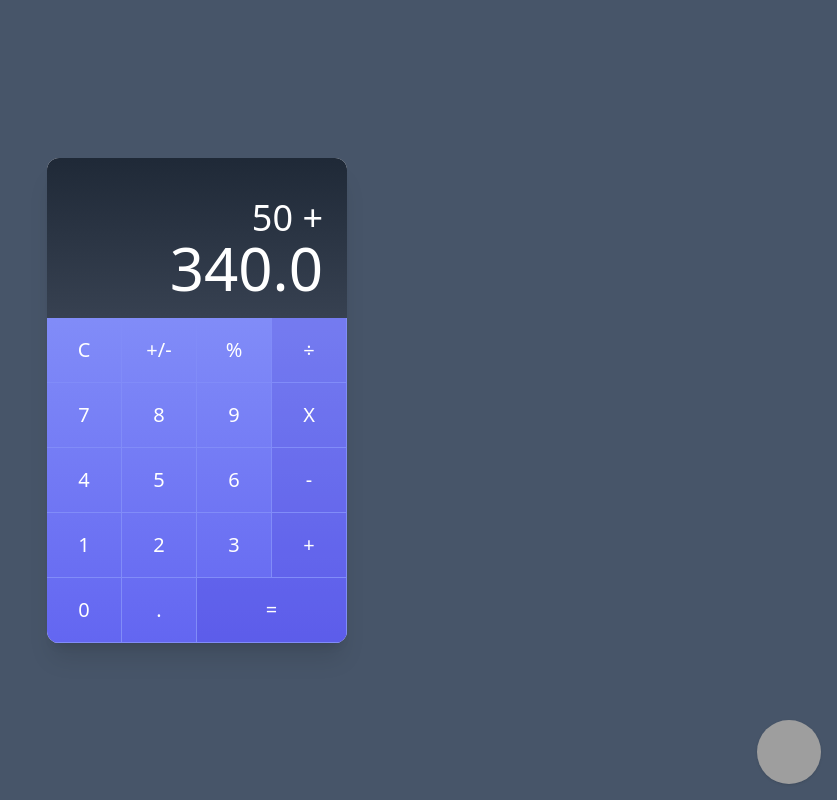
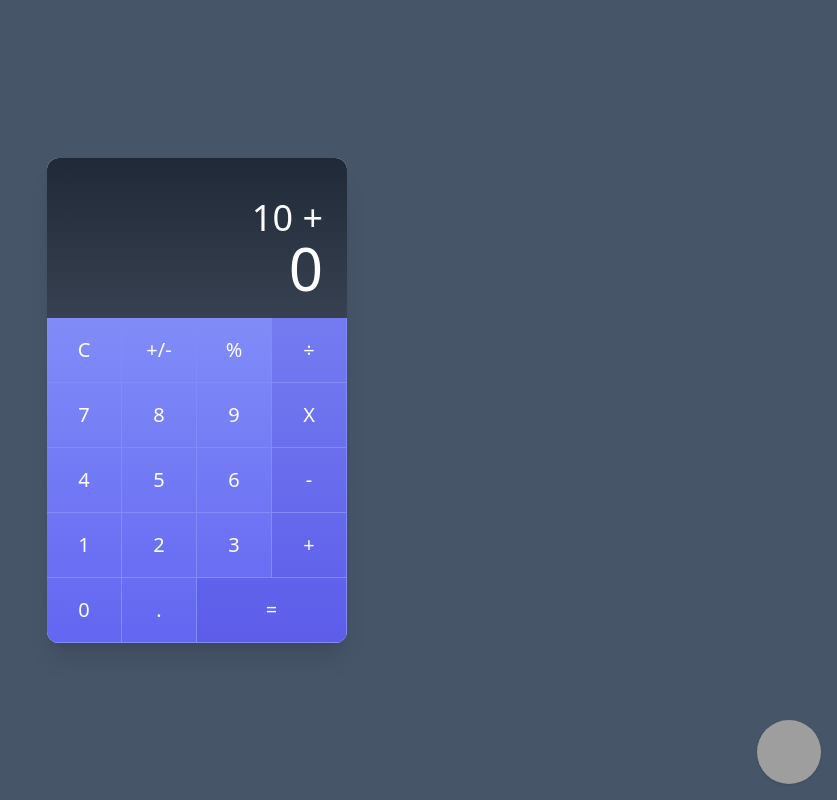
Before and after one commit to nickpazfernande/Zoneless-calculator, an Angular app: page /calculator in a window 1280 px wide. Shown: the whole page, without its empty margins (443-1280 px from the left). Built offline with nearby package versions, Linux system fonts and the light colour scheme; grey boxes are pictures that could not be loaded.

Commit message:
Calculator services

```diff
--- a/src/app/calculator/components/calculator/calculator.component.html
+++ b/src/app/calculator/components/calculator/calculator.component.html
@@ -1,9 +1,13 @@
 <div class="w-screen h-40 bg-gradient-to-b from-gray-800 to-gray-700 flex items-end text-right"
   style="max-width: 300px;">
   <div class="w-full py-5 px-6 text-6xl text-white font-thin">
-    <span class="text-4xl">50 +</span>
+    <!-- Nueva sintaxis de if -->
+    @if(subResultText() !== '0') {
+    <!-- Al ser señales, se deben invocar como funciones -->
+    <span class="text-4xl">{{ subResultText() }} {{ lastOperator() }}</span>
+    }
     <br>
-    <span>340.0</span>
+    <span>{{ resultText() }}</span>
   </div>
 </div>
 <div class="w-full bg-gradient-to-b from-indigo-400 to-indigo-500">
--- a/src/app/calculator/components/calculator/calculator.component.ts
+++ b/src/app/calculator/components/calculator/calculator.component.ts
@@ -1,5 +1,6 @@
-import { ChangeDetectionStrategy, Component, viewChildren } from '@angular/core';
+import { ChangeDetectionStrategy, Component, computed, inject, viewChildren } from '@angular/core';
 import { CalculatorButtonComponent } from "../calculator-button/calculator-button.component";
+import { CalculatorService } from '@/calculator/services/calculator.service';
 
 @Component({
   selector: 'calculator',
@@ -24,9 +25,19 @@ import { CalculatorButtonComponent } from "../calculator-button/calculator-butto
 
 })
 export class CalculatorComponent {
+  private calculatorService = inject(CalculatorService);
   //ViewChild pero en plural, varios elementos
   //Es una señal para Angular de que queremos acceder a varios elementos hijos
   public calculatorButtons = viewChildren(CalculatorButtonComponent)
+  //Se puede usar get para acceder a las señales del servicio
+  //Es la forma tradicional
+  // get resultText() {
+  //   return this.calculatorService.resultText();
+  // }
+  //Pero ahora con computed es más limpio
+  public resultText = computed(() => this.calculatorService.resultText());
+  public subResultText = computed(() => this.calculatorService.subResultText());
+  public lastOperator = computed(() => this.calculatorService.lastOperator());
 
 
   handleClick(key: string) {
--- /dev/null
+++ b/src/app/calculator/services/calculator.service.ts
@@ -0,0 +1,12 @@
+import { Injectable, signal } from '@angular/core';
+import { single } from 'rxjs';
+
+@Injectable({
+  providedIn: 'root'
+})
+export class CalculatorService {
+  public resultText = signal('0');
+  public subResultText = signal('10');
+  public lastOperator = signal('+');
+
+}
```
